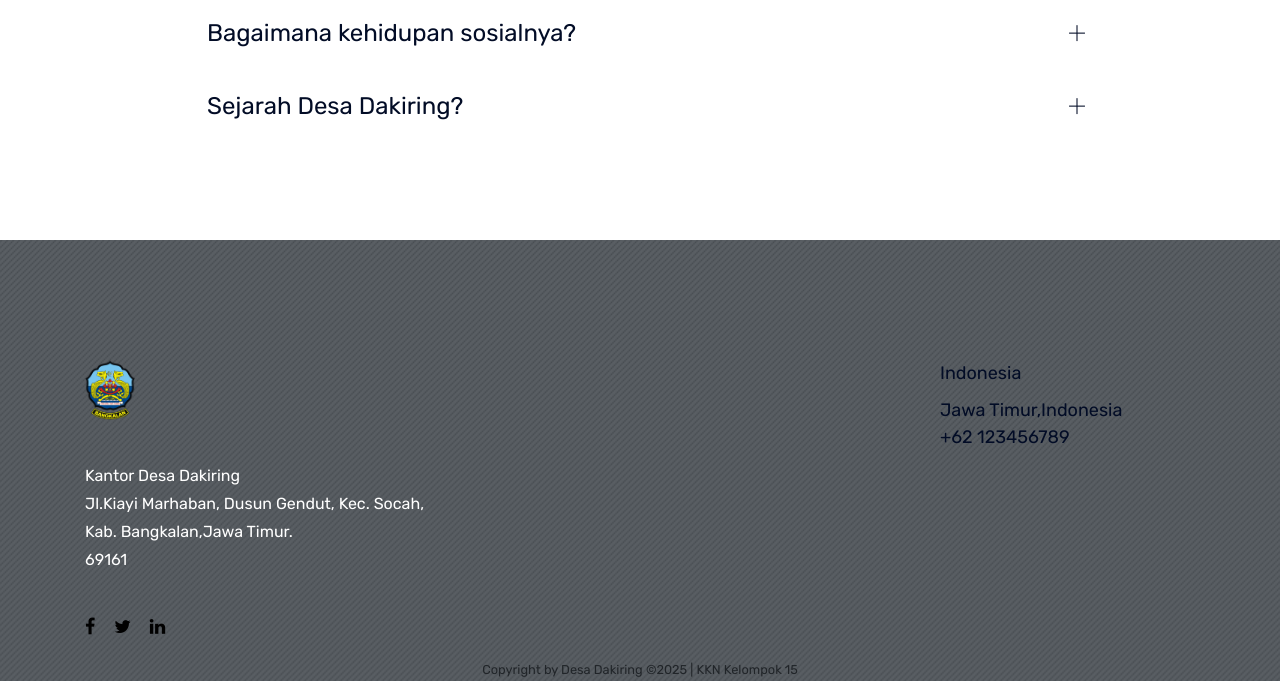
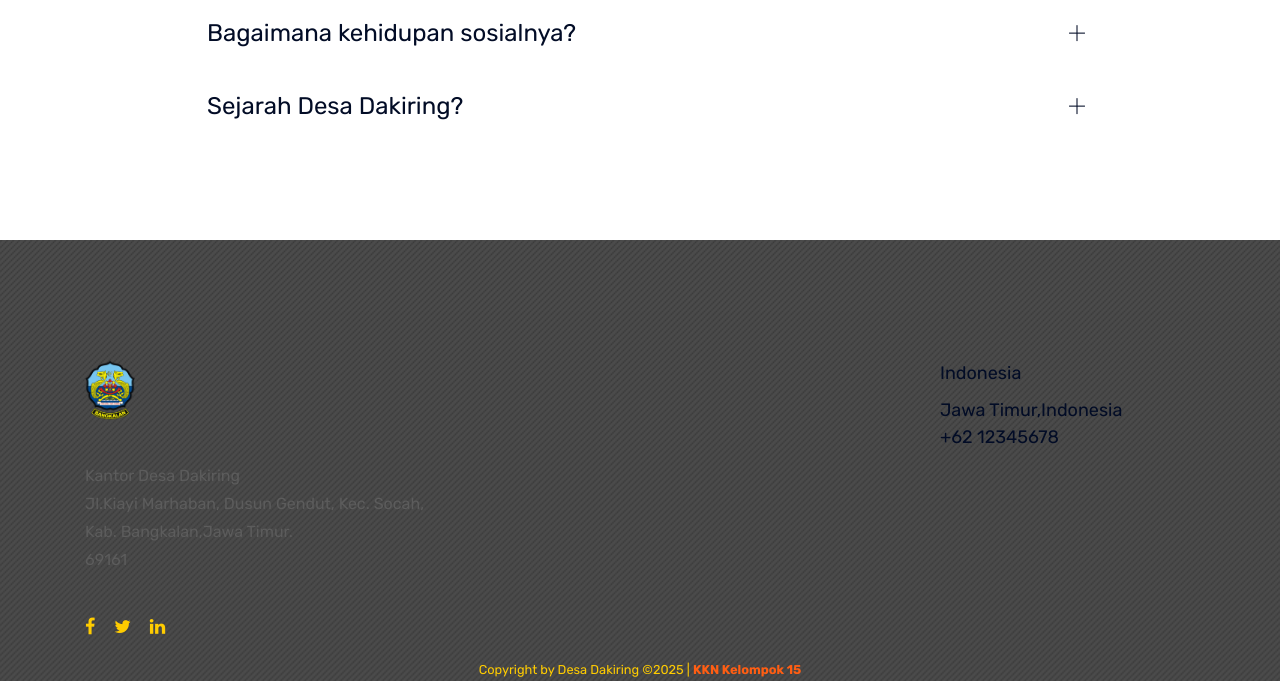
Before and after one commit to walid666-afk/DesaDakiring.github.io, a PHP site: page /view/faq.php in a window 1280 px wide. Shown: the part 744-1425 px from the top of the page. Run offline with PHP 8.4, Linux system fonts and the light colour scheme.

Commit message:
Add files via upload

```diff
--- a/view/faq.php
+++ b/view/faq.php
@@ -137,20 +137,20 @@ awalmu mulanya Desa Pataonan terbentuk.</p>
     <!-- faq-area-start -->
 
     <!-- footer-start -->
-    <footer class="footer-area bg-dark">
+    <footer class="footer-area" style="background-color: #222; color: #ffcc00;">
         <div class="container">
             <div class="row justify-content-between">
                 <div class="col-sm-6 col-md-3 col-xl-4">
                     <div class="single-footer-widget footer_1">
-                        <a href="index.html"> <img src="../img/logo.png" alt="" width="50rem"> </a>
-                        <p  class="text-white">Kantor Desa Dakiring <br>
-                        Jl.Kiayi Marhaban, Dusun Gendut, Kec. Socah, Kab. Bangkalan,Jawa Timur. <br>69161
+                        <a href="index.html"> <img src="img/logo.png" alt="" width="50rem"> </a>
+                        <p>Kantor Desa Dakiring <br>
+                            Jl.Kiayi Marhaban, Dusun Gendut, Kec. Socah, Kab. Bangkalan,Jawa Timur. <br>69161
                         </p>
                         <div class="social-links">
                             <ul>
-                                <li><a href="#"> <i class="fa fa-facebook"></i> </a></li>
-                                <li><a href="#"> <i class="fa fa-twitter"></i> </a></li>
-                                <li><a href="#"> <i class="fa fa-linkedin"></i> </a></li>
+                                <li><a href="#" style="color: #ffcc00;"> <i class="fa fa-facebook"></i> </a></li>
+                                <li><a href="#" style="color: #ffcc00;"> <i class="fa fa-twitter"></i> </a></li>
+                                <li><a href="#" style="color: #ffcc00;"> <i class="fa fa-linkedin"></i> </a></li>
                             </ul>
                         </div>
                     </div>
@@ -162,19 +162,18 @@ awalmu mulanya Desa Pataonan terbentuk.</p>
                                 <li>
                                     <strong>Indonesia</strong>
                                     <strong>Jawa Timur,Indonesia <br>
-                                        +62 123456789</strong>
+                                        +62 12345678</strong>
                                 </li>
                             </ul>
                         </div>
                     </div>
                 </div>
             </div>
-        </div>
-        <div class="container-fluid">
             <center>
-                <small>Copyright by Desa Dakiring &copy;2025 | KKN Kelompok 15</small>
+                <small style="color: #ffcc00;">Copyright by Desa Dakiring &copy;2025 | <b>KKN Kelompok 15</b></small>
             </center>
         </div>
+
     </footer>
         <?php
         include 'template/footer.php';
```
Also changed, not shown: view/galeri.php (+9 -10 lines), view/hubungi.php (+9 -10 lines), view/peta.php (+9 -10 lines).
